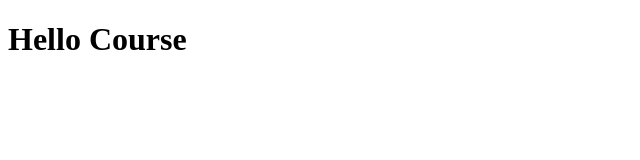
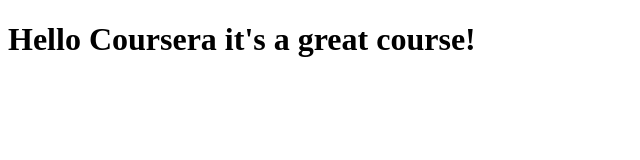
Before and after one commit to ShaikhShirjeel/coursera-test, a plain HTML site: page site/index.html in a window 1280 px wide. Shown: the whole page, without its empty margins (0-640 px from the left). Drawn offline with Linux system fonts and the light colour scheme.

Commit message:
small addtion

```diff
--- a/site/index.html
+++ b/site/index.html
@@ -7,6 +7,6 @@
     <title>Hello Coursera</title>
 </head>
 <body>
-   <h1>Hello Course</h1>
+   <h1>Hello Coursera it's a great course!</h1>
 </body>
 </html>
```
